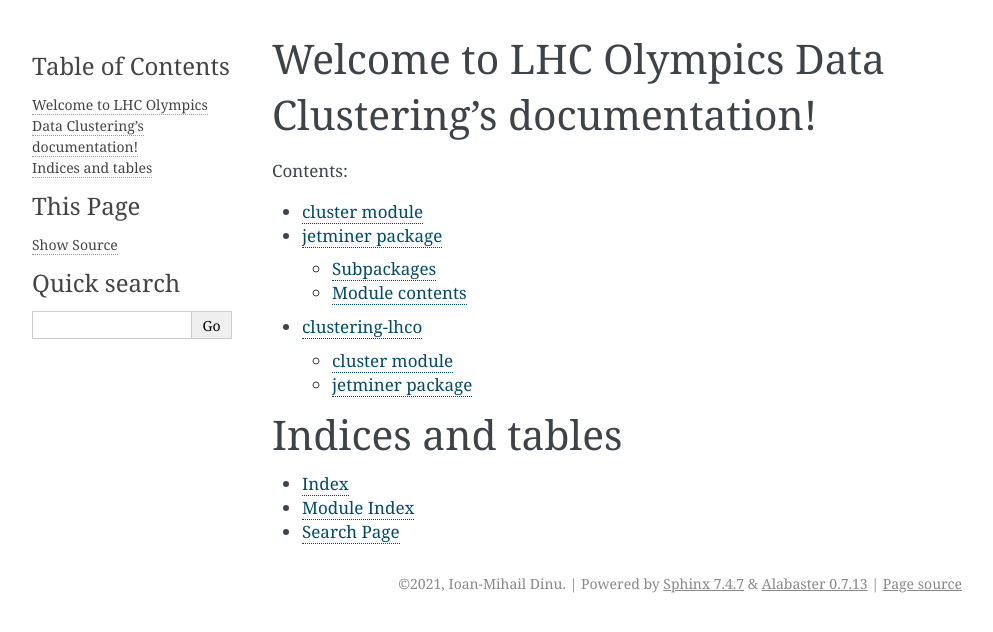
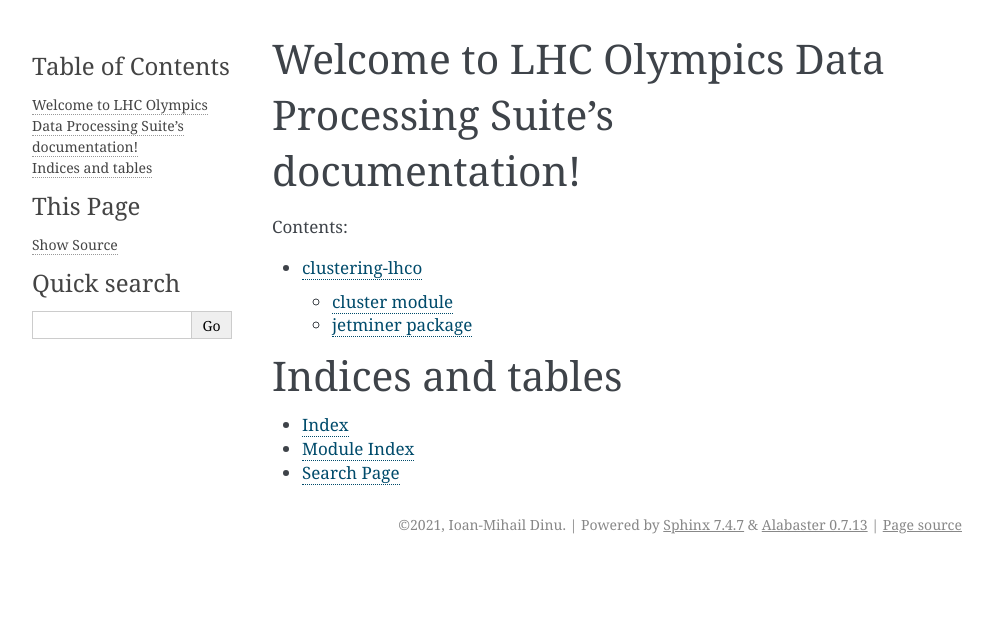
Before and after one commit to imdinu/clustering-lhco, a Sphinx documentation site: the page built from docs/source/index.rst, in a window 1280 px wide. Shown: the top 632 px of the page, without its empty margins (148-1141 px from the left). Built offline with Sphinx 7.4.7, drawn with Linux system fonts in a browser that asks for light colours.

Commit message:
Fixed documentation .rst files for deployment to readthedocs.io

```diff
--- a/docs/source/conf.py
+++ b/docs/source/conf.py
@@ -9,10 +9,10 @@
 # If extensions (or modules to document with autodoc) are in another directory,
 # add these directories to sys.path here. If the directory is relative to the
 # documentation root, use os.path.abspath to make it absolute, like shown here.
-#
-# import os
-# import sys
-# sys.path.insert(0, os.path.abspath('.'))
+
+import os
+import sys
+sys.path.insert(0, os.path.abspath('../..'))
 
 
 # -- Project information -----------------------------------------------------
--- a/docs/source/index.rst
+++ b/docs/source/index.rst
@@ -3,15 +3,13 @@
    You can adapt this file completely to your liking, but it should at least
    contain the root `toctree` directive.
 
-Welcome to LHC Olympics Data Clustering's documentation!
-========================================================
+Welcome to LHC Olympics Data Processing Suite's documentation!
+==============================================================
 
 .. toctree::
    :maxdepth: 2
    :caption: Contents:
 
-   cluster
-   jetminer
    modules
 
 Indices and tables
```
